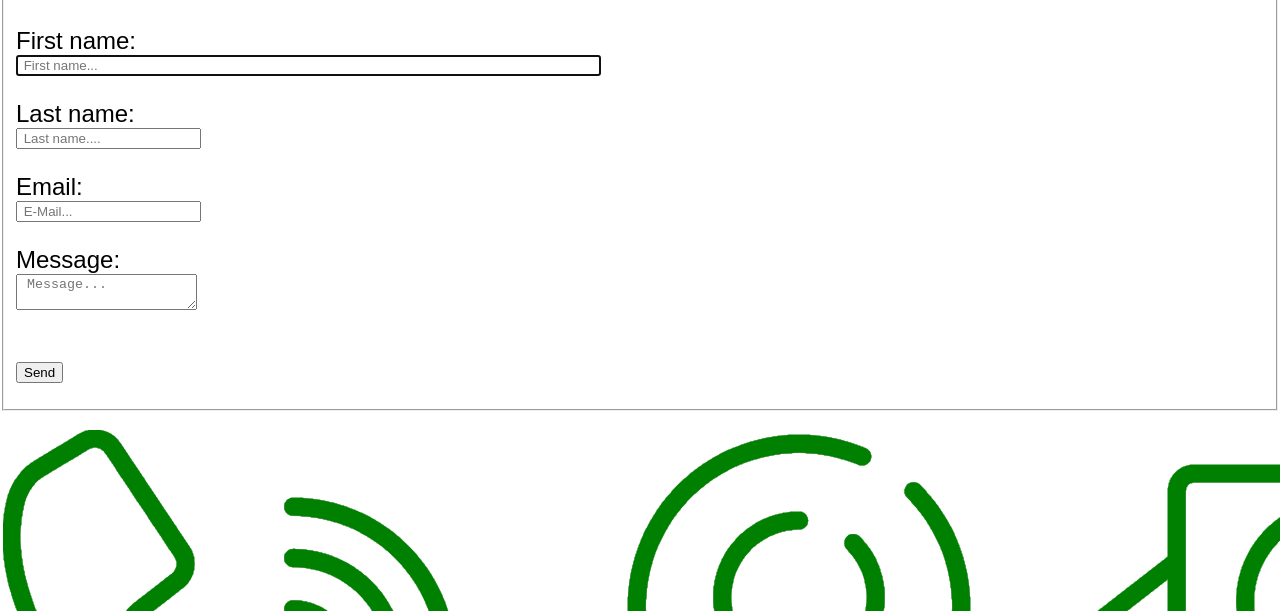
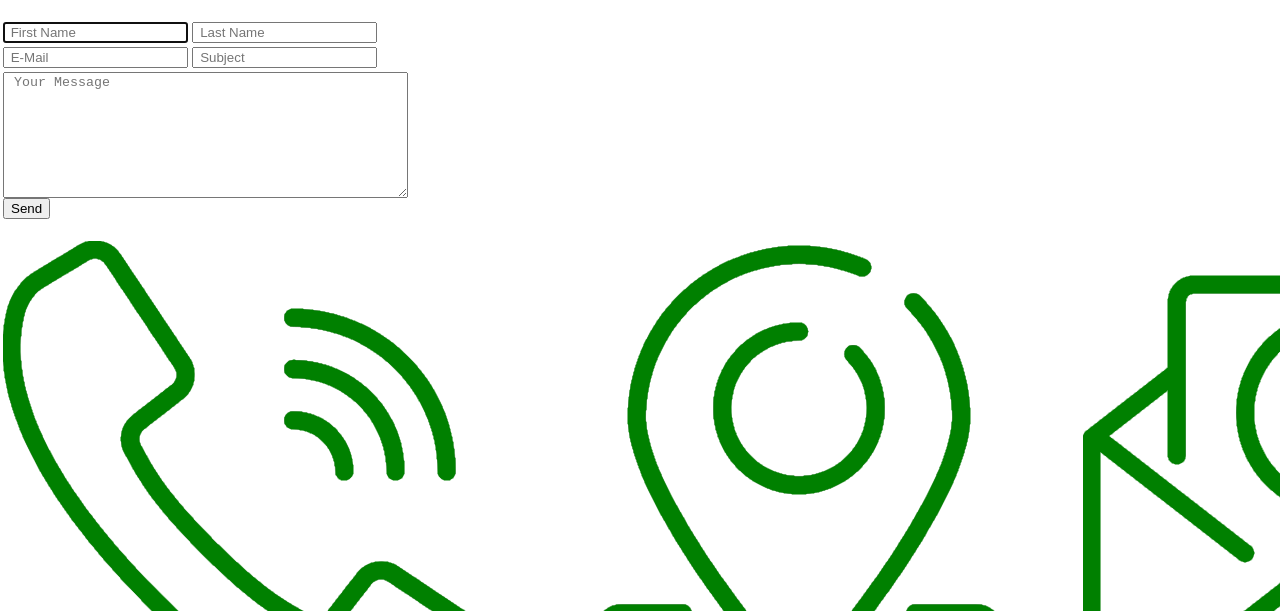
Before and after one commit to DanishSinghSethi/E-Resources-in-Education-Website, a plain HTML site: page contact.html in a window 1280 px wide. Shown: the part 664-1275 px from the top of the page. Drawn offline with Linux system fonts and the light colour scheme.

Commit message:
contact from changes

```diff
--- a/contact.html
+++ b/contact.html
@@ -44,26 +44,29 @@
     <center>
         <font size="6" face="'Poppins', sans-serif"><b>CONTACT US FOR HELP</b></font>
     </center>
-    <fieldset width="45%">
     <form name="contact-form">
         <p></p><br>
         <font size="5px" face="'Poppins' ,sans-serif">
-                <label for="firstname">First name:</label><br>
-                <input type="text" name="firstname" tabindex="1" size="70" placeholder=" First name..." required autofocus autocomplete="cc-given-name">
-                <p>
-                    <label for="lastname">Last name:</label><br>
-                    <input type="text" placeholder=" Last name...." tabindex="2" required autocomplete="cc-family-name">
-                    <p>
-                        <label for="email">Email:</label><br>
-                        <input type="email" tabindex="3" placeholder=" E-Mail..." pattern="[a-z0-9._%+-]+@[a-z0-9.-]+\.[a-z]{2, 3}$" required autocomplete="email">
-                        <p>
-                            <label for="message">Message:</label><br>
-                            <textarea required tabindex="4" placeholder=" Message..."></textarea>
-                            <p></p><br>
+            <table padding="80px">
+                <tr>
+                    <td><input type="text" tabindex="1" placeholder=" First Name" required autofocus autocomplete="cc-given-name">
+                        <input type="text" placeholder=" Last Name" tabindex="2" required autocomplete="cc-family-name"></td>
+                </tr>
+                <tr>
+                    <td><input type="email" tabindex="3" placeholder=" E-Mail" pattern="[a-z0-9._%+-]+@[a-z0-9.-]+\.[a-z]{2, 3}$" required autocomplete="email">
+                        <input type="text" tabindex="4" placeholder=" Subject" required></td>
+                </tr>
+                <tr>
+                    <td>
+                        <textarea required tabindex="5" placeholder=" Your Message" maxlength="1000" cols="48" rows="8"></textarea>
+                        <br>
                         <input type="submit" name="submit" value="Send" tabindex="5">
+                    </td>
+                </tr>
+            </table>
+        </font>
         </font>
     </form>
-    </fieldset>
     </td>
 
     <p></p>
```
Lines whose indentation alone changed are shown as unchanged.
